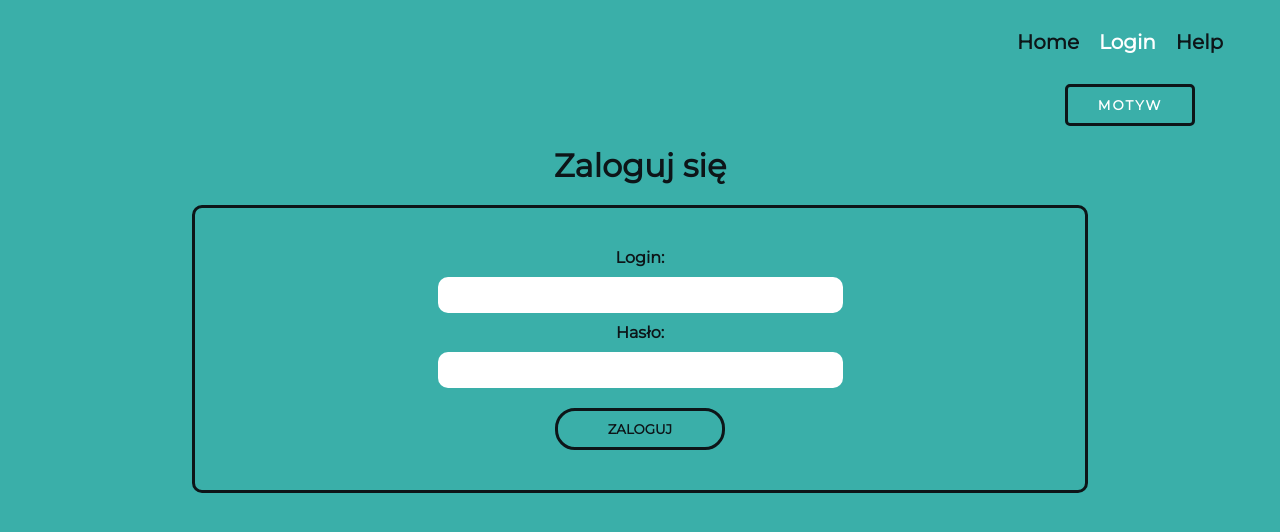
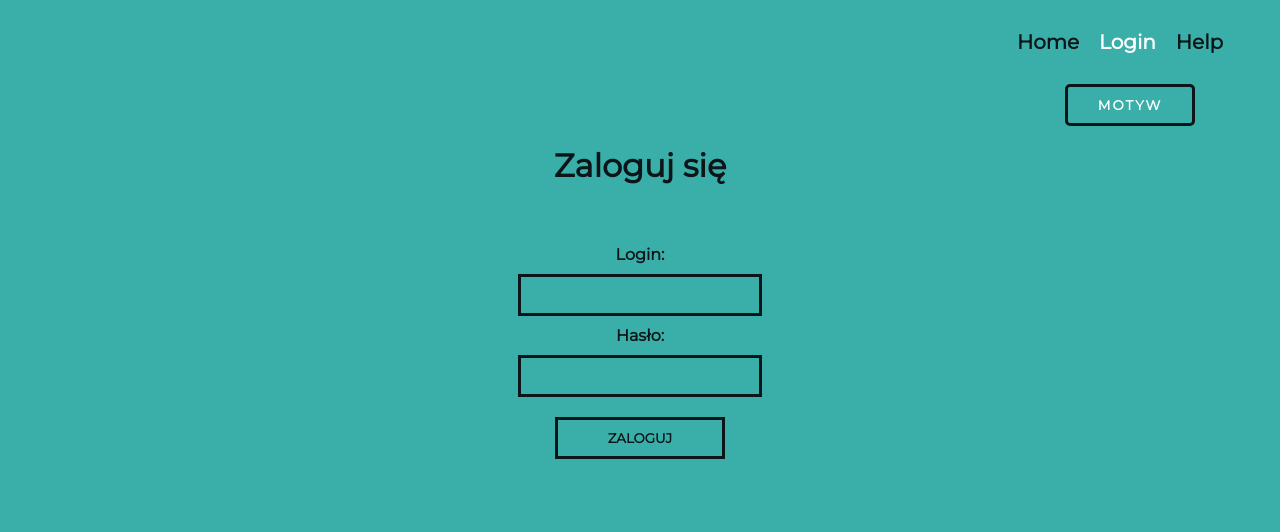
Before and after one commit to micad132/wkck-projekt, a Vue app: page /about in a window 1280 px wide. Shown: the top 532 px of the page. Built offline with nearby package versions, Linux system fonts and the light colour scheme.

Commit message:
some changes

```diff
--- a/src/styles/variables.css
+++ b/src/styles/variables.css
@@ -21,7 +21,7 @@
 	--theme-button-border: #3AAFA9;
 	--theme-font-color: #3AAFA9;
 	--theme-button-font-color: #000;
-	--theme-hover-button-color: #fff;
+	--theme-hover-button-color: #3AAFA9;
 	--theme-hover-button-text: #000;
 	--theme-help-font-color: #3AAFA9;
 
--- a/src/views/LoginView.vue
+++ b/src/views/LoginView.vue
@@ -71,7 +71,7 @@ export default {
 		padding: 40px;
 		align-items: center;
 		background-color: transparent;
-		border: 3px solid var(--theme-button-border);
+		//border: 3px solid var(--theme-button-border);
 
 
 		label{
@@ -83,12 +83,22 @@ export default {
 
 		input{
 
-			width: 50%;
-			border: 0;
-			border-radius: 10px;
+			width: 30%;
+			border: 3px solid var(--theme-button-border);
+			background-color: transparent;
 			padding: 10px;
 			outline: 0;
 			margin: 10px 0;
+			transition: 300ms all ease-in-out;
+			color: #fff;
+
+			&:focus{
+
+				//background-color: var(--theme-hover-button-color);
+				//border: 5px solid var(--theme-hover-button-color);
+				width: 35%;
+				color: #fff;
+			}
 		}
 
 		button{
@@ -97,7 +107,7 @@ export default {
 			padding: 10px 50px;
 			border: 0;
 			border: 3px solid var(--theme-button-border);
-			border-radius: 20px;
+
 			font-weight: bold;
 			background-color: transparent;
 			color: var(--theme-font-color);
@@ -105,11 +115,14 @@ export default {
 			transition: 300ms all;
 			outline-color: #e996b6;
 
-			&:hover{
+			&:hover, &:focus{
 
 			background-color: var(--theme-hover-button-color);
 			border: 3px solid var(--theme-hover-button-color);
 			color: var(--theme-hover-button-text);
+			outline: 0;
+
+
 		}
 		}
 	}
```
